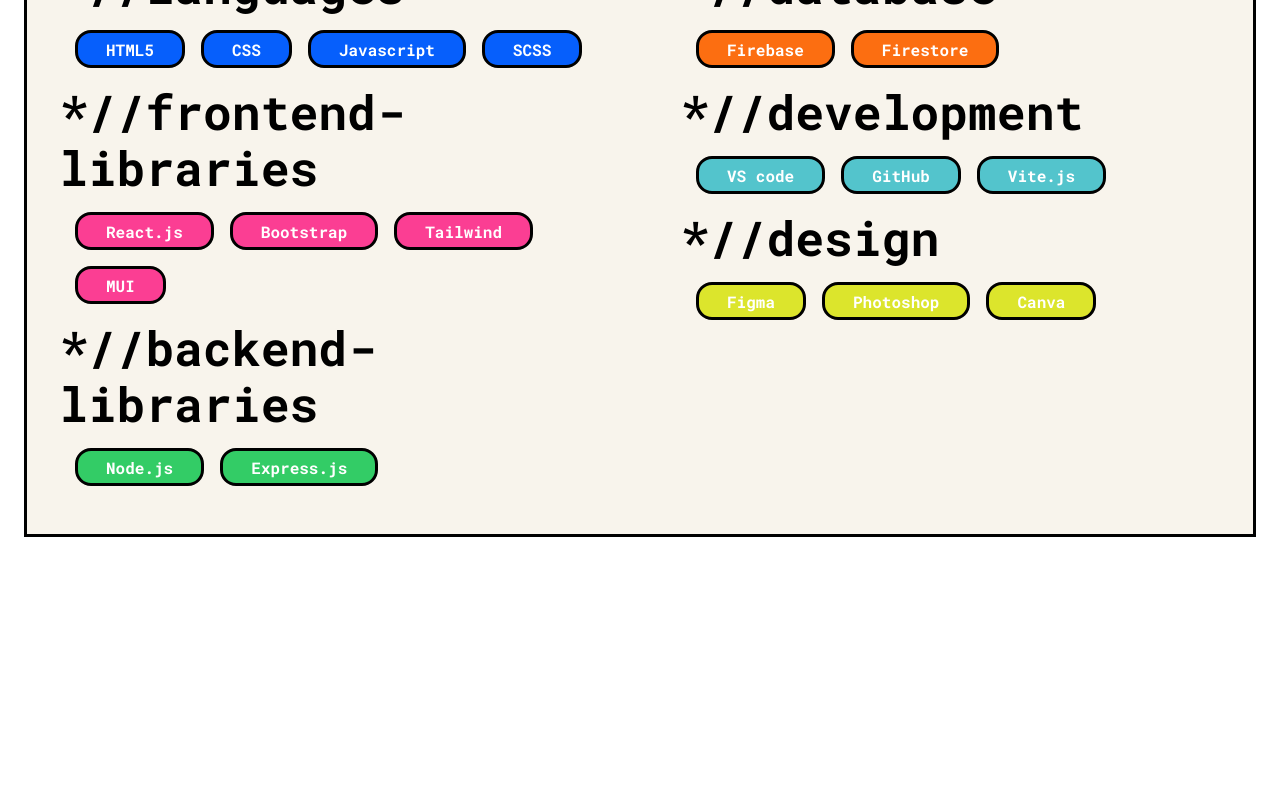
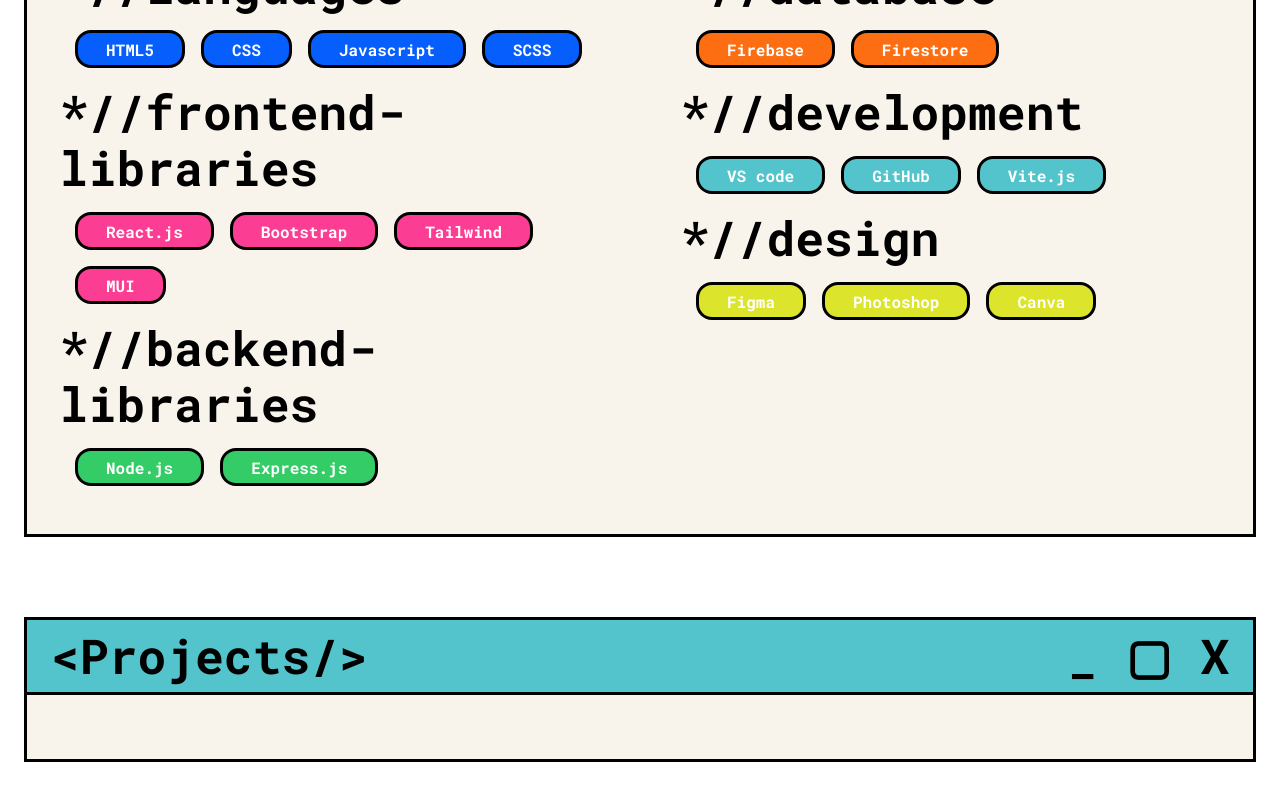
Before and after one commit to sagimartin/portfolio, a React (Vite) app in the folder Portfolio/: page / in a window 1280 px wide. Shown: the part 881-1681 px from the top of the page. Before the commit the page ends 1498 px from the top, so only its background shows below. Built offline with nearby package versions, Linux system fonts and the light colour scheme.

Commit message:
Add Projects component with basic styling

```diff
--- a/Portfolio/src/App.jsx
+++ b/Portfolio/src/App.jsx
@@ -1,6 +1,8 @@
 import { Container } from '@mui/material';
 import Navbar from './components/navbar/Navbar';
 import Skills from './components/skills/Skills';
+import Projects from './components/projects/Projects';
+
 import './App.css';
 
 function App() {
@@ -8,6 +10,7 @@ function App() {
     <Container style={{ maxWidth: "1440px", minWidth: "320px" }}>
       <Navbar />
       <Skills />
+      <Projects />
     </Container>
   );
 }
--- /dev/null
+++ b/Portfolio/src/components/projects/Projects.jsx
@@ -0,0 +1,65 @@
+import { Box, Typography } from "@mui/material";
+
+export default function Projects() {
+
+    return (
+        <Box
+            sx={{
+                backgroundColor: "var(--beige-color)",
+                width: "100%",
+                margin: "5rem auto",
+                border: "3px solid black",
+                display: "flex",
+                flexDirection: "column",
+                cursor: "pointer",
+            }}
+        >
+            <Box
+                sx={{
+                    backgroundColor: "var(--tale-color)",
+                    borderBottom: "3px solid black",
+                    padding: "0.5rem",
+                    display: "flex",
+                    justifyContent: "space-between",
+                    alignItems: "center"
+                }}
+            >
+                <Typography
+                    variant="h3"
+                    fontFamily="var(--secondary-font)"
+                    fontWeight="600"
+                    marginLeft="1rem"
+                    sx={{
+                        "&:hover": {
+                            color: "var(--beige-color)",
+                        },
+                    }}
+                >
+                    {"<Projects/>"}
+                </Typography>
+                <Typography
+                    variant="h3"
+                    fontFamily="var(--secondary-font)"
+                    fontWeight="600"
+                    marginRight="1rem"
+                    sx={{
+                        "&:hover": {
+                            color: "var(--beige-color)",
+                        },
+                    }}
+                >
+                    _ ▢ X
+                </Typography>
+            </Box>
+            <Box
+                sx={{
+                    width: "100%",
+                    padding: "2rem",
+                    display: "flex",
+                    gap: "5rem"
+                }}
+            >
+            </Box>
+        </Box>
+    );
+}
```
